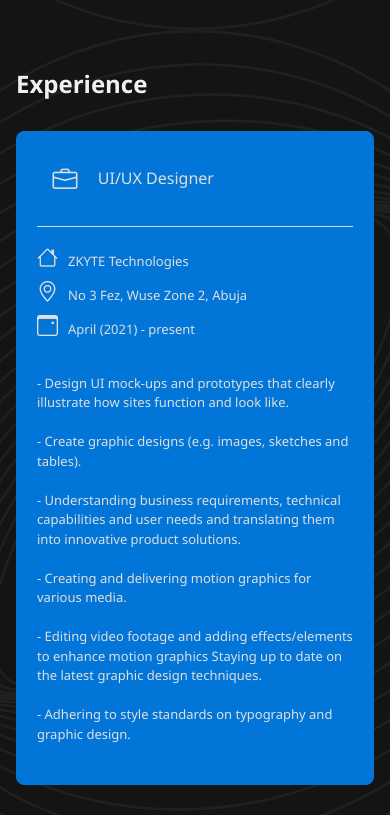
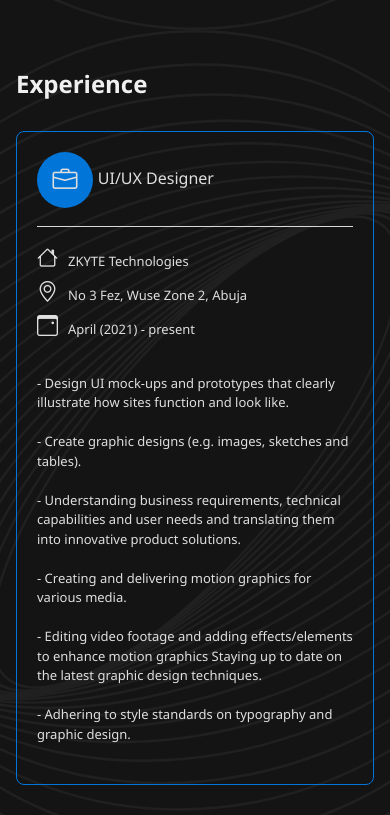
Before and after one commit to olayinka02/web, a plain HTML site: page index.html in a window 390 px wide. Shown: the part 2420-3235 px from the top of the page. Drawn offline with nearby package versions, Linux system fonts and the light colour scheme.

Commit message:
Update style.css

```diff
--- a/style.css
+++ b/style.css
@@ -492,8 +492,8 @@ i {
 }
 @media (max-width: 430px) {
   .box{
-    background-color: #0275d8 !important;
-    /* background-color: transparent !important; */
+    /* background-color: #0275d8 !important; */
+    background-color: transparent !important;
     border-color: #0275d8;
     border: 1;
     color: #dfdfdf;;
```
